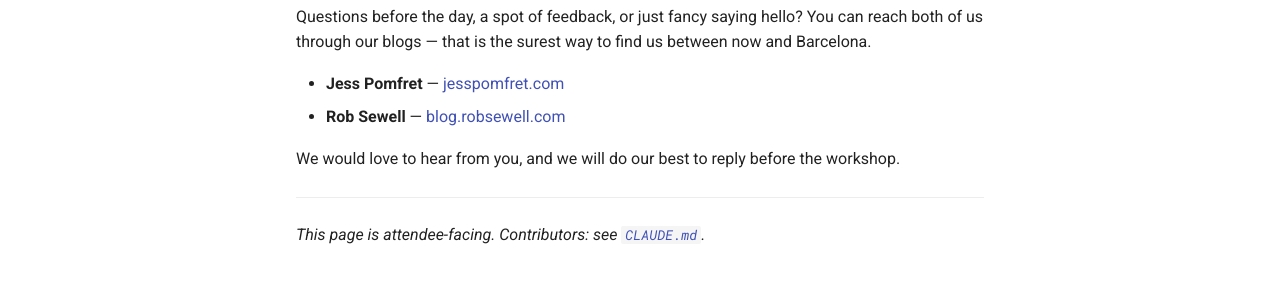
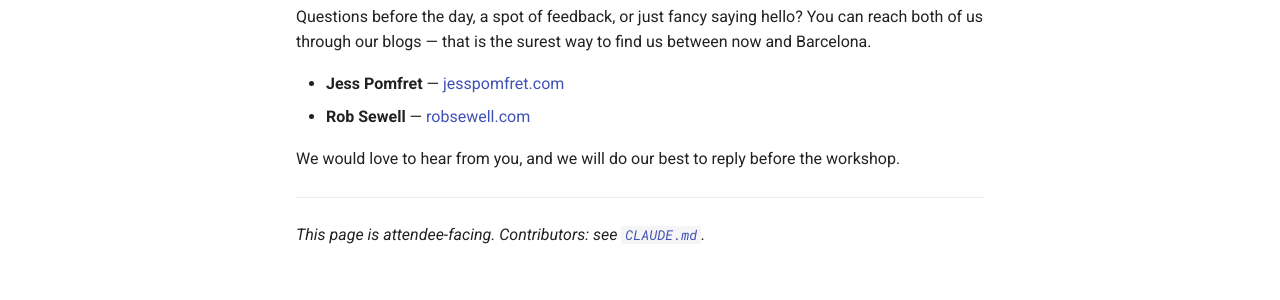
Before and after one commit to ReCyberist/FabConEU_2026_workshop, an MkDocs documentation site: the page built from docs/contact.md, in a window 1280 px wide. Shown: the part 224-524 px from the top of the page. Built offline with MkDocs 1.6.1 and Material for MkDocs 9.7.7, drawn with Linux system fonts in a browser that asks for light colours; comment, search, counter and statistics services are not loaded.

Commit message:
Fix Rob Sewell's blog link in contact.md (#95)
Updated Rob Sewell's blog link to remove 'blog.' prefix.

```diff
--- a/docs/contact.md
+++ b/docs/contact.md
@@ -4,7 +4,7 @@ Questions before the day, a spot of feedback, or just fancy saying hello? You ca
 us through our blogs — that is the surest way to find us between now and Barcelona.
 
 - **Jess Pomfret** — [jesspomfret.com](https://jesspomfret.com)
-- **Rob Sewell** — [blog.robsewell.com](http://robsewell.com/)
+- **Rob Sewell** — [robsewell.com](http://robsewell.com/)
 
 We would love to hear from you, and we will do our best to reply before the workshop.
 
```
